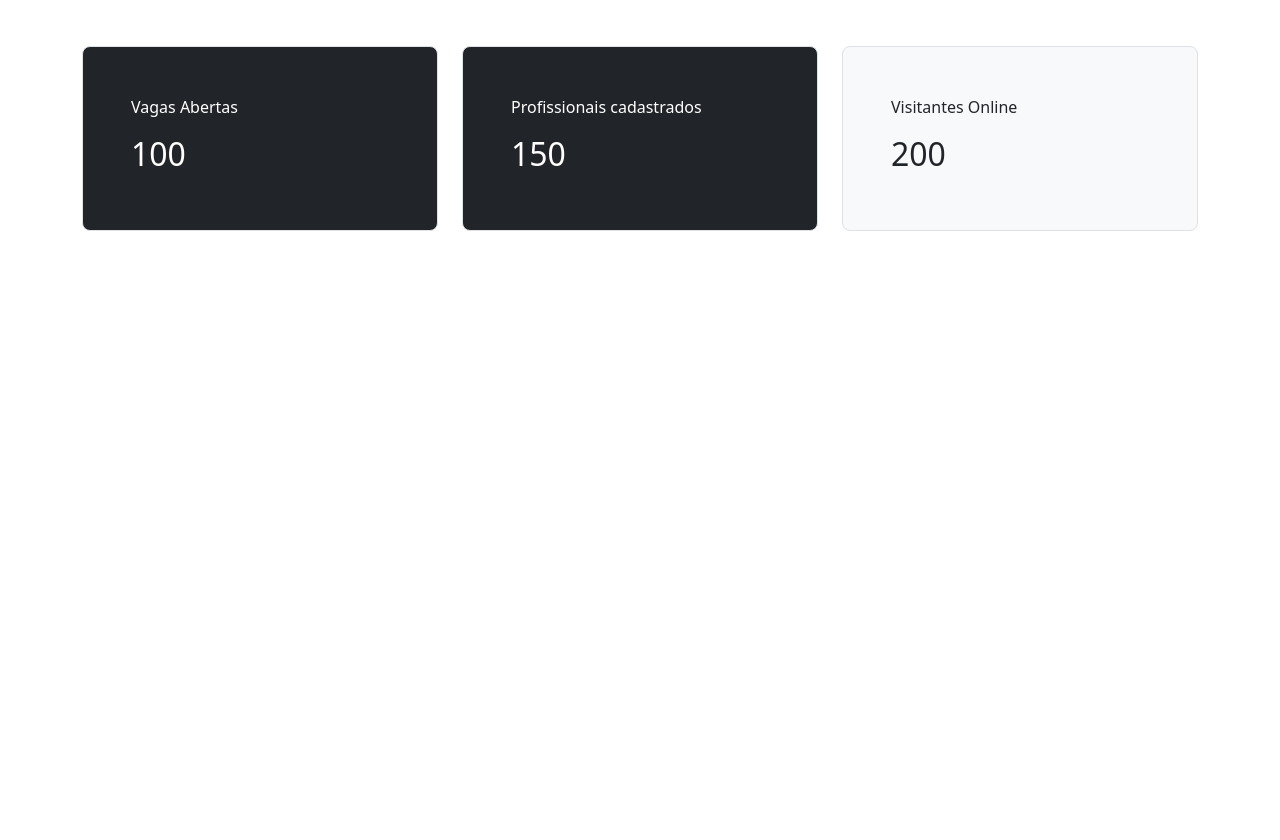
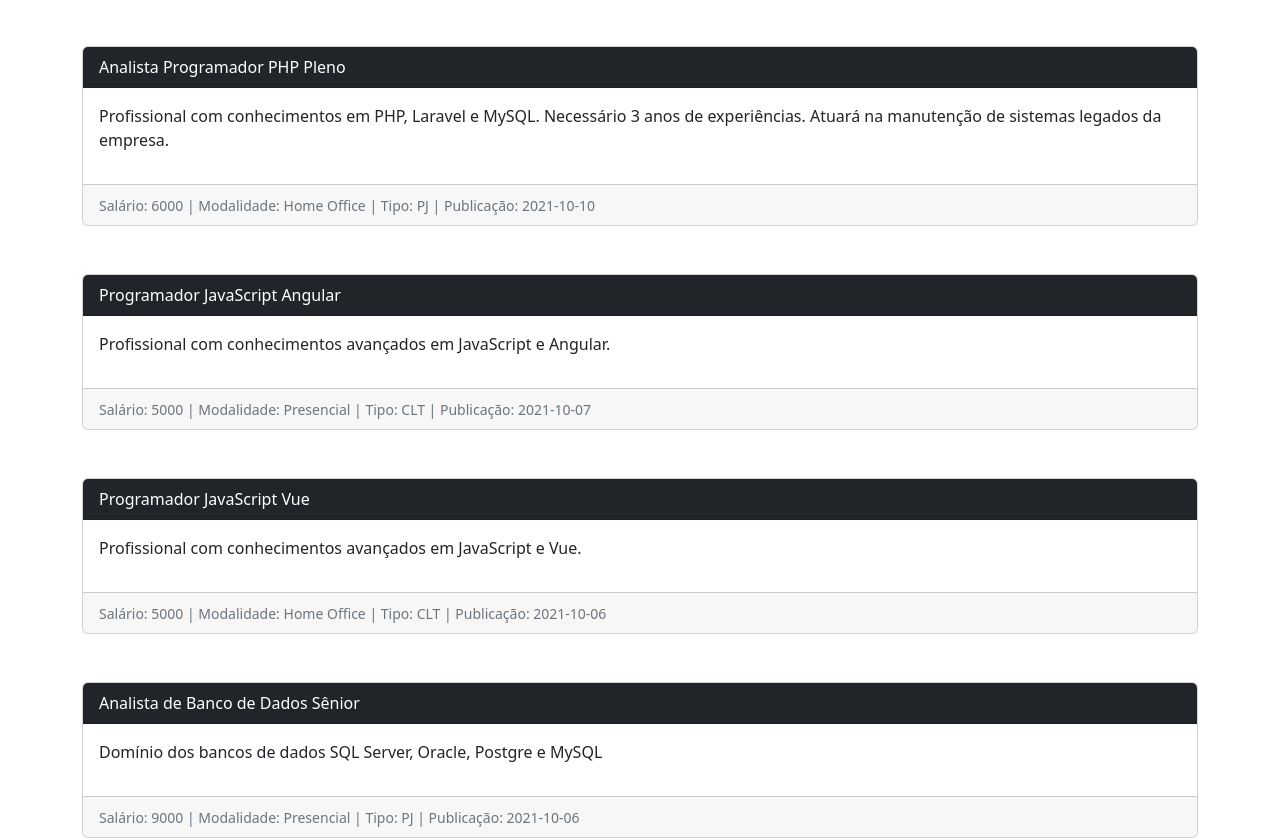
Before and after one commit to calditostech/projeto_vagas, a Vue app: page / in a window 1280 px wide. Shown: the part 444-1284 px from the top of the page. Before the commit the page ends 800 px from the top, so only its background shows below. Built offline with nearby package versions, Linux system fonts and the light colour scheme.

Commit message:
tipagem de props

```diff
--- /dev/null
+++ b/src/components/comuns/Vaga.vue
@@ -0,0 +1,18 @@
+<template>
+     <div class="card">
+        <div class="card-header bg-dark text-white">{{ titulo }}</div>
+            <div class="card-body">
+            <p>{{descricao}}</p>
+            </div>
+            <div class="card-footer">
+            <small class="text-muted">Salário: {{ salario }} | Modalidade: {{ modalidade }} | Tipo: {{ tipo }} | Publicação: {{ publicacao }}</small>
+            </div>
+        </div>
+</template>
+
+<script>
+export default {
+    name: 'Vaga',
+    props: ['titulo', 'descricao', 'salario', 'modalidade', 'tipo', 'publicacao']
+}
+</script>
--- a/src/components/layouts/Conteudo.vue
+++ b/src/components/layouts/Conteudo.vue
@@ -29,29 +29,7 @@
         atualizarComponente() {
             this.titulo += '*';
         }
-    },
-
-    beforeCreate() {
-        console.log('Antes de criar', this.teste)
-    },
-    created() {
-        console.log('Criado', this.teste)
-    },
-    beforeMount() {
-        console.log('Antes de Criado')
-    },
-    mounted() {
-        console.log('Montado')
-    },
-    beforeUpdate() {
-        console.log('Antes de atualizar')
-    },
-    updated() {
-        console.log('Componente atualizado', this.titulo)
-    },
-    unmounted() {
-        console.log('Desmontado')
-    },
+    }
 }
 </script>
 
--- a/src/components/views/Home.vue
+++ b/src/components/views/Home.vue
@@ -4,6 +4,19 @@
             <div class="col">
               <pesquisar-vaga></pesquisar-vaga>
             </div>
+        </div>
+
+        <div class="row mt-5" v-for="(vaga, index) in vagas" :key="index">
+          <div class="col">
+            <vaga
+              :titulo="vaga.titulo"
+              :descricao="vaga.descricao"
+              :salario="vaga.salario"
+              :modalidade="vaga.modalidade"
+              :tipo="vaga.tipo"
+              :publicacao="vaga.publicacao"
+            />
+          </div>
         </div>
 
         <div class="row mt-5">
@@ -16,7 +29,7 @@
             </div>
 
             <div class="col-4">
-              <indicador titulo="Visitantes Online" indicador="200" bg="bg-light" color="text-dark"></indicador>
+              <indicador titulo="Visitantes Online" :indicador="usuariosOnline" bg="bg-light" color="text-dark"></indicador>
             </div>
         </div>
     </div>
@@ -25,13 +38,68 @@
 <script>
 import PesquisarVaga from '@/components/comuns/PesquisarVaga.vue'
 import Indicador from '../comuns/Indicador.vue';
+import Vaga from '@/components/comuns/Vaga.vue';
 
 export default {
     name: 'Home',
     components: {
         PesquisarVaga,
-        Indicador
+        Indicador,
+        Vaga
     },
+    data: () => ({
+      usuariosOnline : 0,
+      vagas: [
+      {
+        titulo: 'Analista Programador PHP Pleno',
+        descricao: 'Profissional com conhecimentos em PHP, Laravel e MySQL. Necessário 3 anos de experiências. Atuará na manutenção de sistemas legados da empresa.',
+        salario: 6000,
+        modalidade: 'Home Office',
+        tipo: 'PJ',
+        publicacao: '2021-10-10'
+      },
+      {
+        titulo: 'Programador JavaScript Angular',
+        descricao: 'Profissional com conhecimentos avançados em JavaScript e Angular.',
+        salario: 5000,
+        modalidade: 'Presencial',
+        tipo: 'CLT',
+        publicacao: '2021-10-07'
+      },
+      {
+        titulo: 'Programador JavaScript Vue',
+        descricao: 'Profissional com conhecimentos avançados em JavaScript e Vue.',
+        salario: 5000,
+        modalidade: 'Home Office',
+        tipo: 'CLT',
+        publicacao: '2021-10-06'
+      },
+      {
+        titulo: 'Analista de Banco de Dados Sênior',
+        descricao: 'Domínio dos bancos de dados SQL Server, Oracle, Postgre e MySQL',
+        salario: 9000,
+        modalidade: 'Presencial',
+        tipo: 'PJ',
+        publicacao: '2021-10-06'
+      },
+      {
+        titulo: 'Programador Web Júnior',
+        descricao: 'Conhecimentos básicos em HTML, CSS, JavaScript, Bootstrap, PHP e MySQL',
+        salario: 3000,
+        modalidade: 'Presencial',
+        tipo: 'CLT',
+        publicacao: '2021-10-05'
+      }
+    ],
+    }),
+    methods: {
+      getUsuariosOnline() {
+        this.usuariosOnline = Math.floor(Math.random() * 101)
+      }
+    },
+    created() {
+      setInterval(this.getUsuariosOnline, 1000)
+    }
 }
 </script>
 
```
